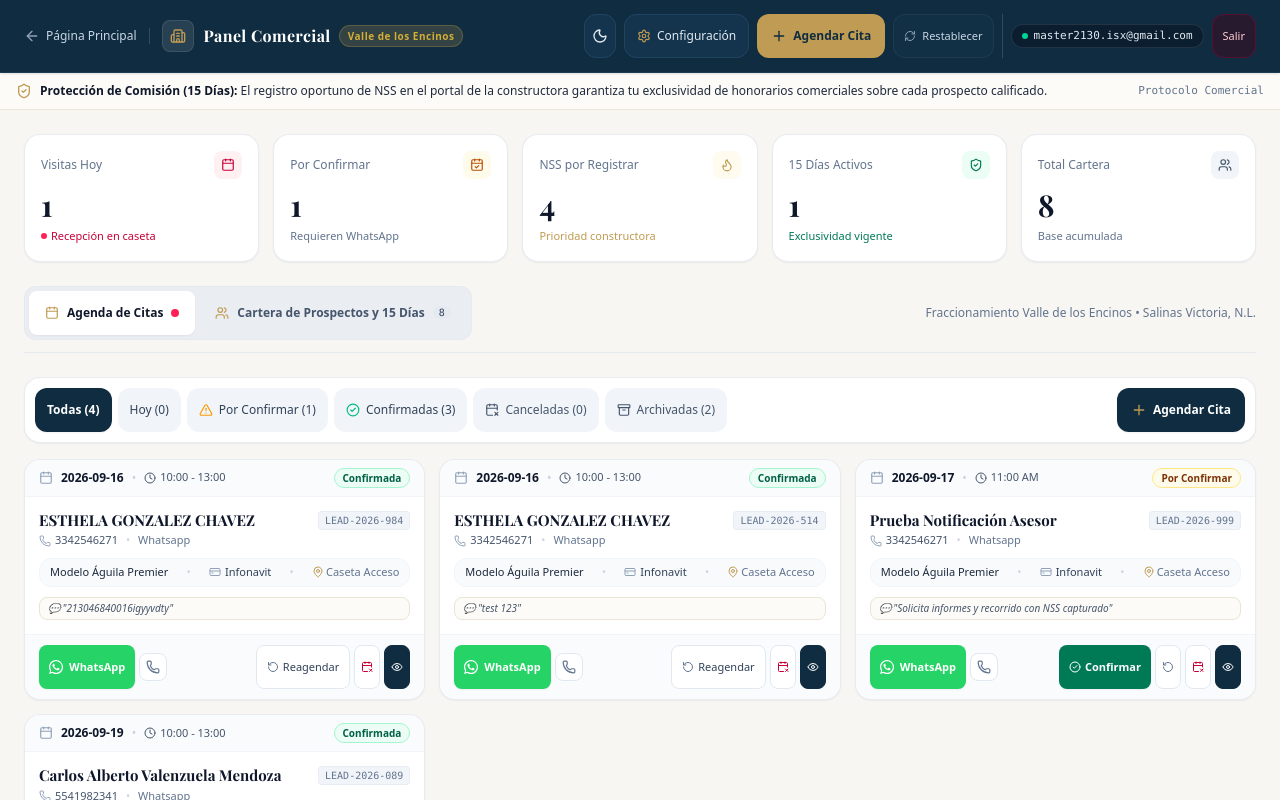
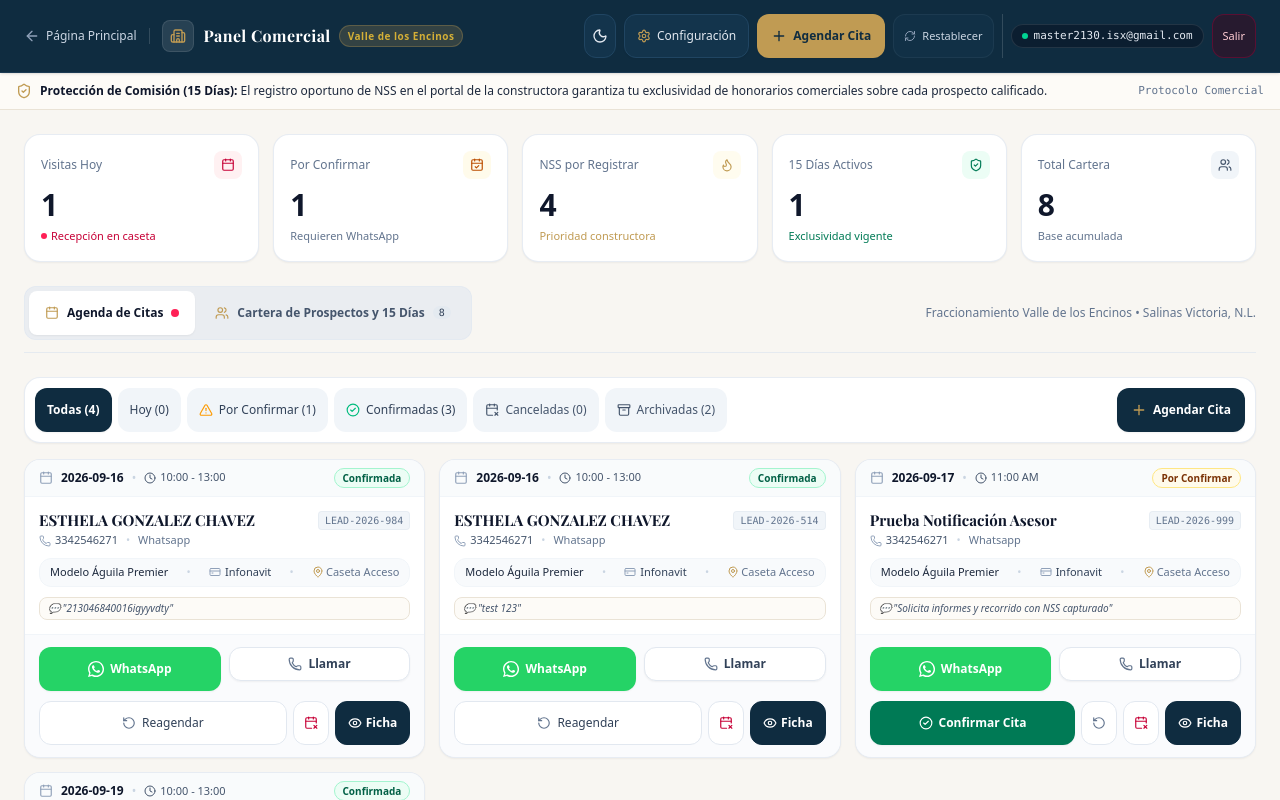
Before and after one commit to master2130isx-lang/real-estate-developer, a Next.js app: page /panel in a window 1280 px wide. Shown: the top 800 px of the page. Built offline with nearby package versions, Linux system fonts and the light colour scheme; no server answers.

Commit message:
feat(panel): armonizar distribución de botones en tarjetas y optimizar legibilidad de números KPI

```diff
--- a/src/app/panel/page.tsx
+++ b/src/app/panel/page.tsx
@@ -225,7 +225,7 @@ export default function AgentPanelPage() {
                 <Calendar className="w-3.5 h-3.5" />
               </div>
             </div>
-            <p className="text-3xl font-serif font-bold text-slate-900 dark:text-white tracking-tight" suppressHydrationWarning>{todayVisits}</p>
+            <p className="text-3xl font-extrabold font-sans tracking-tight tabular-nums text-slate-900 dark:text-white" suppressHydrationWarning>{todayVisits}</p>
             <p className="text-[11px] text-slate-500 dark:text-slate-400 mt-1 flex items-center gap-1">
               {todayVisits > 0 ? (
                 <>
@@ -249,7 +249,7 @@ export default function AgentPanelPage() {
                 <CalendarCheck className="w-3.5 h-3.5" />
               </div>
             </div>
-            <p className="text-3xl font-serif font-bold text-slate-900 dark:text-white tracking-tight" suppressHydrationWarning>{pendingVisits}</p>
+            <p className="text-3xl font-extrabold font-sans tracking-tight tabular-nums text-slate-900 dark:text-white" suppressHydrationWarning>{pendingVisits}</p>
             <p className="text-[11px] text-slate-500 dark:text-slate-400 mt-1">Requieren WhatsApp</p>
           </div>
 
@@ -267,7 +267,7 @@ export default function AgentPanelPage() {
                 <Flame className="w-3.5 h-3.5" />
               </div>
             </div>
-            <p className="text-3xl font-serif font-bold text-slate-900 dark:text-white tracking-tight" suppressHydrationWarning>{pendingInAgency}</p>
+            <p className="text-3xl font-extrabold font-sans tracking-tight tabular-nums text-slate-900 dark:text-white" suppressHydrationWarning>{pendingInAgency}</p>
             <p className="text-[11px] text-[#C09B53] dark:text-amber-400 font-medium mt-1">Prioridad constructora</p>
           </div>
 
@@ -285,7 +285,7 @@ export default function AgentPanelPage() {
                 <ShieldCheck className="w-3.5 h-3.5" />
               </div>
             </div>
-            <p className="text-3xl font-serif font-bold text-slate-900 dark:text-white tracking-tight" suppressHydrationWarning>{confirmedAttributions}</p>
+            <p className="text-3xl font-extrabold font-sans tracking-tight tabular-nums text-slate-900 dark:text-white" suppressHydrationWarning>{confirmedAttributions}</p>
             <p className="text-[11px] text-emerald-700 dark:text-emerald-400 font-medium mt-1">Exclusividad vigente</p>
           </div>
 
@@ -303,7 +303,7 @@ export default function AgentPanelPage() {
                 <Users className="w-3.5 h-3.5" />
               </div>
             </div>
-            <p className="text-3xl font-serif font-bold text-slate-900 dark:text-white tracking-tight" suppressHydrationWarning>{totalLeads}</p>
+            <p className="text-3xl font-extrabold font-sans tracking-tight tabular-nums text-slate-900 dark:text-white" suppressHydrationWarning>{totalLeads}</p>
             <p className="text-[11px] text-slate-500 dark:text-slate-400 mt-1">Base acumulada</p>
           </div>
         </div>
--- a/src/components/panel/AppointmentAgendaView.tsx
+++ b/src/components/panel/AppointmentAgendaView.tsx
@@ -410,52 +410,53 @@ export function AppointmentAgendaView({
                   )}
                 </div>
 
-                {/* Barra de Acciones Ejecutivas */}
-                <div className="px-3.5 py-2.5 bg-slate-50/70 dark:bg-[#0E1E2E]/60 border-t border-slate-100 dark:border-[#182C40] flex items-center justify-between gap-1.5">
-                  <div className="flex items-center gap-1">
+                {/* Barra de Acciones Armónica y Proporcional */}
+                <div className="px-3.5 py-3 bg-slate-50/70 dark:bg-[#0E1E2E]/80 border-t border-slate-100 dark:border-[#182C40] space-y-2">
+                  {/* Fila 1: Canales de Contacto Directo (50% y 50% con altura y etiquetas idénticas) */}
+                  <div className="grid grid-cols-2 gap-2">
                     <button
                       onClick={() => onOpenWhatsApp(lead)}
-                      title="Enviar mensaje rápido de WhatsApp"
-                      className="bg-[#25D366] hover:bg-[#20bd5a] text-white px-2.5 py-1.5 rounded-lg transition shadow-xs flex items-center gap-1.5 font-semibold text-[11px] cursor-pointer"
+                      className="h-8.5 rounded-xl bg-[#25D366] hover:bg-[#20bd5a] text-white flex items-center justify-center gap-1.5 text-xs font-semibold shadow-xs transition cursor-pointer"
                     >
-                      <WhatsAppIcon className="w-3.5 h-3.5" />
-                      <span className="hidden sm:inline">WhatsApp</span>
+                      <WhatsAppIcon className="w-4 h-4" />
+                      <span>WhatsApp</span>
                     </button>
 
                     <a
                       href={`tel:${cleanPhone}`}
-                      title="Llamar directamente"
-                      className="bg-white dark:bg-[#13283E] hover:bg-slate-100 dark:hover:bg-[#1A344D] text-slate-700 dark:text-slate-300 p-1.5 rounded-lg border border-slate-200 dark:border-[#1E354D] transition text-[11px] font-medium flex items-center gap-1 cursor-pointer"
+                      className="h-8.5 rounded-xl bg-white dark:bg-[#13283E] hover:bg-slate-100 dark:hover:bg-[#1A344D] text-slate-700 dark:text-slate-200 border border-slate-200 dark:border-[#1E354D] flex items-center justify-center gap-1.5 text-xs font-semibold transition cursor-pointer shadow-xs"
                     >
                       <Phone className="w-3.5 h-3.5 text-slate-500 dark:text-slate-400" />
+                      <span>Llamar</span>
                     </a>
                   </div>
 
-                  <div className="flex items-center gap-1">
+                  {/* Fila 2: Gestión de Cita y Expediente (Misma altura h-8 y distribución armónica) */}
+                  <div className="flex items-center gap-1.5 pt-0.5">
                     {/* Botones según estado */}
                     {isArchived ? (
                       <button
                         onClick={() => handleToggleArchive(lead.id, false)}
                         title="Restaurar cita a la agenda activa"
-                        className="bg-slate-700 hover:bg-slate-800 text-white px-2.5 py-1.5 rounded-lg text-[11px] font-medium transition flex items-center gap-1 cursor-pointer shadow-xs"
+                        className="flex-1 h-8 rounded-xl bg-slate-700 hover:bg-slate-800 text-white flex items-center justify-center gap-1.5 text-xs font-semibold transition cursor-pointer shadow-xs"
                       >
-                        <ArchiveRestore className="w-3 h-3" />
-                        <span>Restaurar</span>
+                        <ArchiveRestore className="w-3.5 h-3.5" />
+                        <span>Restaurar Cita</span>
                       </button>
                     ) : isCancelled ? (
                       <>
                         <button
                           onClick={() => handleOpenReschedule(lead)}
                           title="Reactivar y reprogramar cita"
-                          className="bg-[#0F2C40] hover:bg-[#163E5B] dark:bg-[#C09B53] dark:hover:bg-[#D4AF37] text-white dark:text-[#0F2C40] px-2.5 py-1.5 rounded-lg text-[11px] font-semibold transition flex items-center gap-1 cursor-pointer shadow-xs"
+                          className="flex-1 h-8 rounded-xl bg-[#0F2C40] hover:bg-[#163E5B] dark:bg-[#C09B53] dark:hover:bg-[#D4AF37] text-white dark:text-[#0F2C40] flex items-center justify-center gap-1.5 text-xs font-semibold transition cursor-pointer shadow-xs"
                         >
-                          <RotateCcw className="w-3 h-3" />
+                          <RotateCcw className="w-3.5 h-3.5" />
                           <span>Reagendar</span>
                         </button>
                         <button
                           onClick={() => handleToggleArchive(lead.id, true)}
-                          title="Archivar de inmediato"
-                          className="bg-white dark:bg-[#13283E] hover:bg-slate-100 dark:hover:bg-[#1A344D] text-slate-600 dark:text-slate-400 p-1.5 rounded-lg border border-slate-200 dark:border-[#1E354D] text-[11px] transition cursor-pointer"
+                          title="Archivar cita"
+                          className="h-8 px-2.5 rounded-xl bg-white dark:bg-[#13283E] hover:bg-slate-100 dark:hover:bg-[#1A344D] text-slate-600 dark:text-slate-300 border border-slate-200 dark:border-[#1E354D] flex items-center justify-center text-xs transition cursor-pointer"
                         >
                           <Archive className="w-3.5 h-3.5" />
                         </button>
@@ -465,24 +466,24 @@ export function AppointmentAgendaView({
                         <button
                           onClick={() => handleConfirm(lead.id, aptDate, aptTime)}
                           title="Confirmar cita"
-                          className="bg-emerald-700 hover:bg-emerald-800 text-white px-2.5 py-1.5 rounded-lg text-[11px] font-semibold transition flex items-center gap-1 cursor-pointer shadow-xs"
+                          className="flex-1 h-8 rounded-xl bg-emerald-700 hover:bg-emerald-800 text-white flex items-center justify-center gap-1.5 text-xs font-semibold transition cursor-pointer shadow-xs"
                         >
-                          <CheckCircle2 className="w-3 h-3" />
-                          <span>Confirmar</span>
+                          <CheckCircle2 className="w-3.5 h-3.5" />
+                          <span>Confirmar Cita</span>
                         </button>
                         <button
                           onClick={() => handleOpenReschedule(lead)}
                           title="Reagendar horario o fecha"
-                          className="bg-white dark:bg-[#13283E] hover:bg-slate-100 dark:hover:bg-[#1A344D] text-slate-700 dark:text-slate-300 p-1.5 rounded-lg border border-slate-200 dark:border-[#1E354D] text-[11px] transition cursor-pointer"
+                          className="h-8 px-2.5 rounded-xl bg-white dark:bg-[#13283E] hover:bg-slate-100 dark:hover:bg-[#1A344D] text-slate-700 dark:text-slate-300 border border-slate-200 dark:border-[#1E354D] flex items-center justify-center transition cursor-pointer"
                         >
-                          <RotateCcw className="w-3 h-3 text-slate-500 dark:text-slate-400" />
+                          <RotateCcw className="w-3.5 h-3.5 text-slate-500 dark:text-slate-400" />
                         </button>
                         <button
                           onClick={() => handleCancelAppointment(lead.id)}
-                          title="Cancelar cita y enviar WhatsApp"
-                          className="bg-white dark:bg-[#13283E] hover:bg-rose-50 dark:hover:bg-rose-950/40 text-rose-700 dark:text-rose-400 p-1.5 rounded-lg border border-slate-200 dark:border-[#1E354D] text-[11px] transition cursor-pointer"
+                          title="Cancelar cita"
+                          className="h-8 px-2.5 rounded-xl bg-white dark:bg-[#13283E] hover:bg-rose-50 dark:hover:bg-rose-950/40 text-rose-700 dark:text-rose-400 border border-slate-200 dark:border-[#1E354D] flex items-center justify-center transition cursor-pointer"
                         >
-                          <CalendarX2 className="w-3 h-3" />
+                          <CalendarX2 className="w-3.5 h-3.5" />
                         </button>
                       </>
                     ) : (
@@ -490,27 +491,28 @@ export function AppointmentAgendaView({
                         <button
                           onClick={() => handleOpenReschedule(lead)}
                           title="Reagendar horario o fecha"
-                          className="bg-white dark:bg-[#13283E] hover:bg-slate-100 dark:hover:bg-[#1A344D] text-slate-700 dark:text-slate-300 px-2.5 py-1.5 rounded-lg border border-slate-200 dark:border-[#1E354D] text-[11px] font-medium transition flex items-center gap-1 cursor-pointer"
+                          className="flex-1 h-8 rounded-xl bg-white dark:bg-[#13283E] hover:bg-slate-100 dark:hover:bg-[#1A344D] text-slate-700 dark:text-slate-300 border border-slate-200 dark:border-[#1E354D] flex items-center justify-center gap-1.5 text-xs font-medium transition cursor-pointer"
                         >
-                          <RotateCcw className="w-3 h-3 text-slate-500 dark:text-slate-400" />
+                          <RotateCcw className="w-3.5 h-3.5 text-slate-500 dark:text-slate-400" />
                           <span>Reagendar</span>
                         </button>
                         <button
                           onClick={() => handleCancelAppointment(lead.id)}
                           title="Cancelar cita"
-                          className="bg-white dark:bg-[#13283E] hover:bg-rose-50 dark:hover:bg-rose-950/40 text-rose-700 dark:text-rose-400 p-1.5 rounded-lg border border-slate-200 dark:border-[#1E354D] text-[11px] transition cursor-pointer"
+                          className="h-8 px-2.5 rounded-xl bg-white dark:bg-[#13283E] hover:bg-rose-50 dark:hover:bg-rose-950/40 text-rose-700 dark:text-rose-400 border border-slate-200 dark:border-[#1E354D] flex items-center justify-center transition cursor-pointer"
                         >
-                          <CalendarX2 className="w-3 h-3" />
+                          <CalendarX2 className="w-3.5 h-3.5" />
                         </button>
                       </>
                     )}
 
                     <button
                       onClick={() => onOpenLeadDetail(lead)}
-                      title="Ver expediente"
-                      className="bg-[#0F2C40] hover:bg-[#163E5B] dark:bg-[#1E3E5E] dark:hover:bg-[#254F77] text-white p-1.5 rounded-lg transition text-[11px] font-medium cursor-pointer border border-[#0F2C40] dark:border-[#2D5A85]"
+                      title="Ver expediente completo"
+                      className="h-8 px-3 rounded-xl bg-[#0F2C40] hover:bg-[#163E5B] dark:bg-[#1E3E5E] dark:hover:bg-[#254F77] text-white flex items-center justify-center gap-1 text-xs font-semibold transition cursor-pointer border border-[#0F2C40] dark:border-[#2D5A85]"
                     >
-                      <Eye className="w-3 h-3" />
+                      <Eye className="w-3.5 h-3.5" />
+                      <span>Ficha</span>
                     </button>
                   </div>
                 </div>
```
